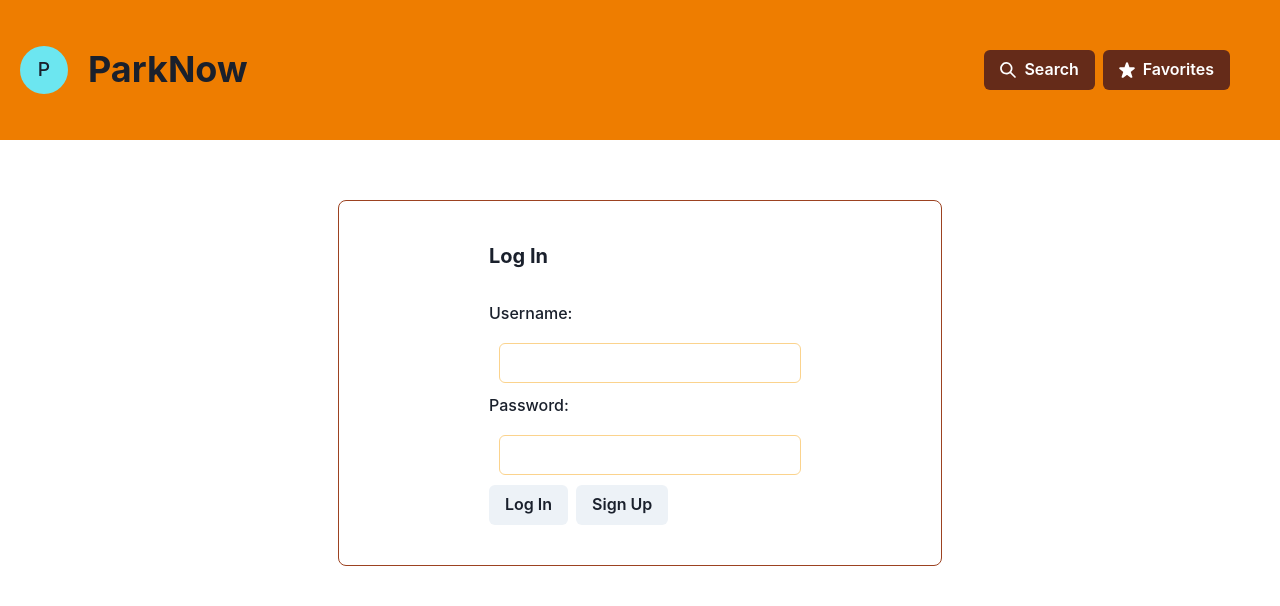
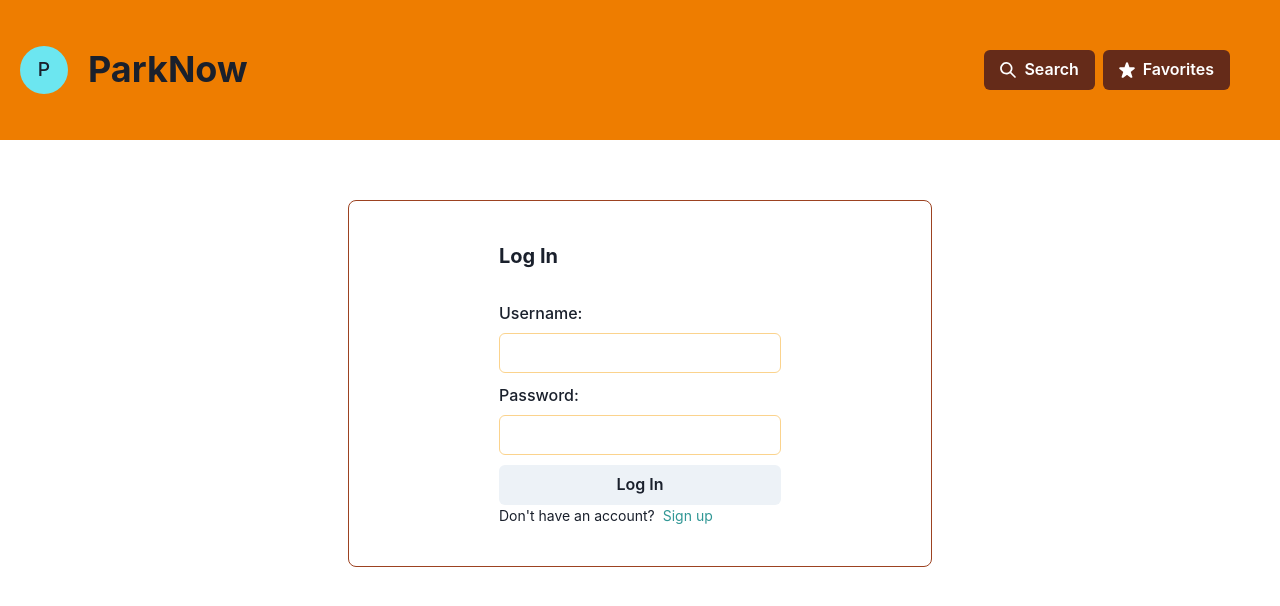
Before and after one commit to kiblykat/ParkNow, a React (Create React App) app in the folder frontend/: page / in a window 1280 px wide. Shown: the top 606 px of the page. Built offline with nearby package versions, Linux system fonts and the light colour scheme; no server answers.

Commit message:
auth: create signUp outlink from Login page

```diff
--- a/frontend/src/pages/Login.jsx
+++ b/frontend/src/pages/Login.jsx
@@ -1,5 +1,5 @@
 import React, { useContext, useState } from "react";
-import { Navigate } from "react-router-dom";
+import { Navigate, NavLink } from "react-router-dom";
 import {
   Input,
   FormControl,
@@ -50,7 +50,7 @@ const Login = () => {
           <Input
             borderColor="orange.200"
             focusBorderColor="orange.700"
-            style={{ margin: "10px" }}
+            style={{ marginBottom: "10px" }}
             onChange={(e) => setEmail(e.target.value)}
             value={email}
           />
@@ -60,14 +60,26 @@ const Login = () => {
           <Input
             borderColor="orange.200"
             focusBorderColor="orange.700"
-            style={{ margin: "10px" }}
+            style={{ marginBottom: "10px" }}
             onChange={(e) => setPassword(e.target.value)}
             value={password}
           />
         </FormControl>
         <HStack>
-          <Button onClick={onSubmit}>Log In</Button>
-          <Button>Sign Up</Button>
+          <Button
+            width="100%"
+            alignItems="center"
+            justifyContent="center"
+            onClick={onSubmit}
+          >
+            Log In
+          </Button>
+        </HStack>
+        <HStack>
+          <Text fontSize="sm">Don't have an account?</Text>
+          <Text fontSize="sm" color="teal.500">
+            <NavLink to="/signup">Sign up</NavLink>
+          </Text>
         </HStack>
       </Box>
     </div>
```
